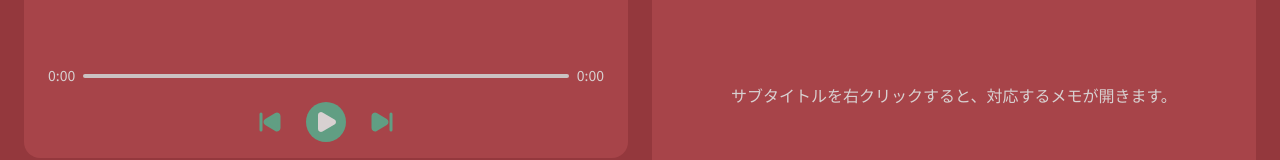
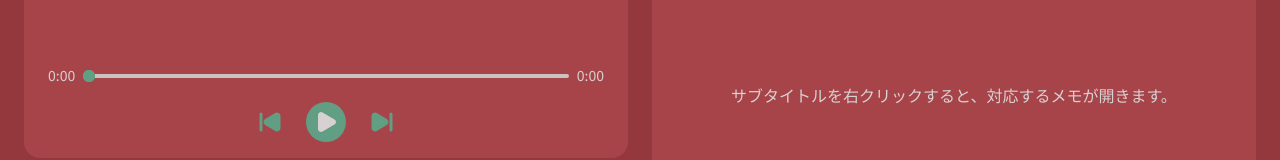
Before and after one commit to sessatakuma/jpcorrect-frontend, a React app: page / in a window 1280 px wide. Shown: the part 367-527 px from the top of the page. Built offline with nearby package versions, Linux system fonts and the light colour scheme; the HTML template or start-up script is replaced by a standard one.

Commit message:
fix: restore sample timestamps

```diff
--- a/src/components/Display.jsx
+++ b/src/components/Display.jsx
@@ -23,6 +23,9 @@ export default function Display({
 }) {
     const [currentTime, setCurrentTime] = useState(0);
     const playerRef = useRef(null);
+
+    // 1. 固定時間點資料
+    const timestamps = [50, 150, 200, 325];
 
     useEffect(() => {
         const interval = setInterval(() => {
@@ -65,10 +68,10 @@ export default function Display({
 
     const setTime = (time) => playerRef.current && playerRef.current.seekTo(time, true);
 
+    // 2. 根據固定數字跳轉的「上一個」功能
     const goPrevious = () => {
         if (!playerRef.current) return;
 
-        const timestamps = transcripts.map((t) => t.time);
         let prevTimestamp = -1;
         for (let i = 0; i < timestamps.length; i++) {
             if (currentTime > timestamps[i]) prevTimestamp = i;
@@ -77,10 +80,10 @@ export default function Display({
         setTime(prevTimestamp !== -1 ? timestamps[prevTimestamp] : 0);
     };
 
+    // 3. 根據固定數字跳轉的「下一個」功能
     const goNext = () => {
         if (!playerRef.current) return;
 
-        const timestamps = transcripts.map((t) => t.time);
         const nextTime = timestamps.find((time) => time > currentTime);
         setTime(nextTime !== undefined ? nextTime : duration);
     };
@@ -144,6 +147,15 @@ export default function Display({
                                 }}
                             ></div>
                         </div>
+                        {/* 修正點：改為 map 遍歷固定點 timestamps 而非 transcripts */}
+                        {timestamps.map((time, i) => (
+                            <div
+                                className='dot'
+                                key={i}
+                                style={{ left: `${(time / duration) * 100}%` }}
+                                onClick={() => setTime(time)}
+                            />
+                        ))}
                     </div>
                     <span className='time-right'>{formatTime(duration)}</span>
                 </div>
```
